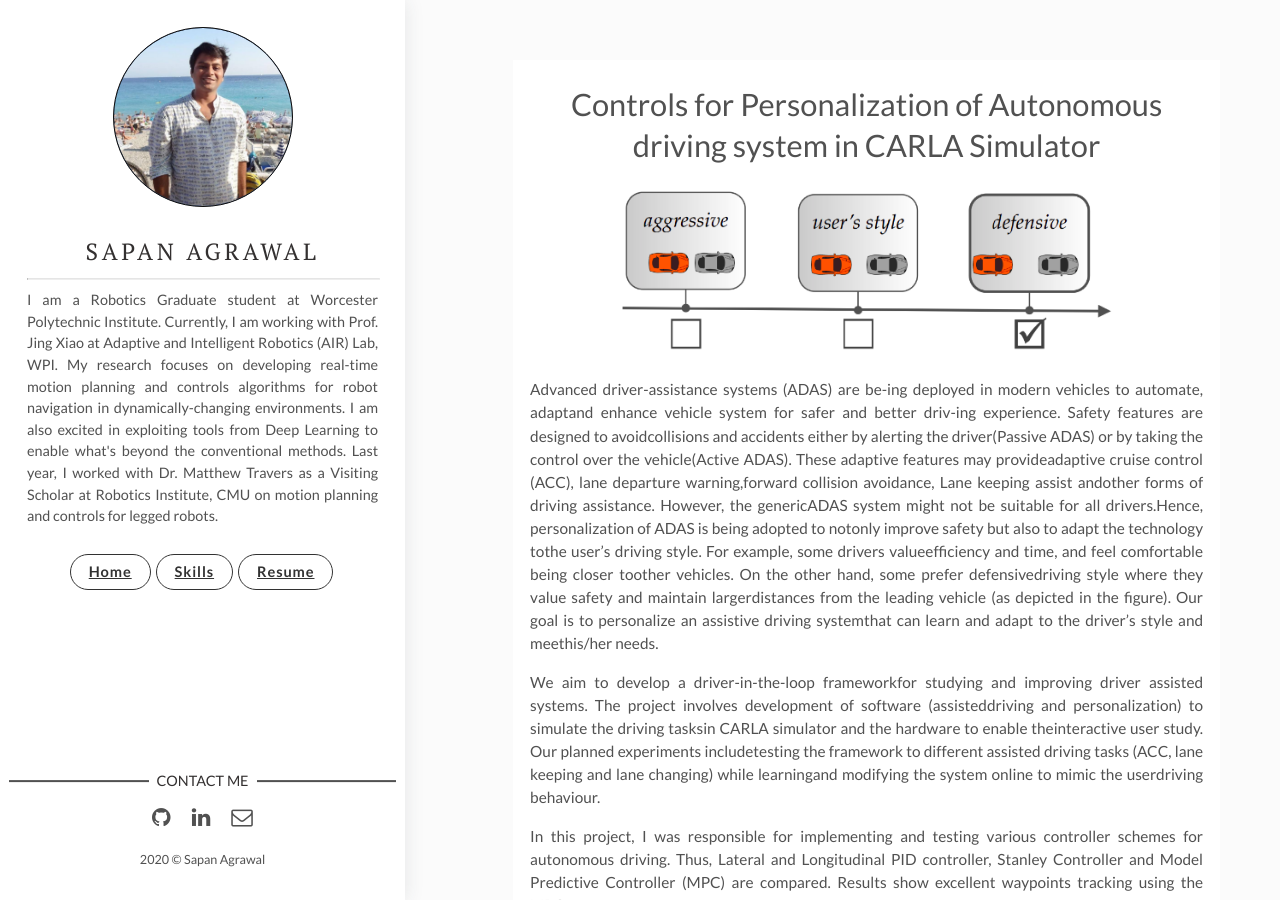
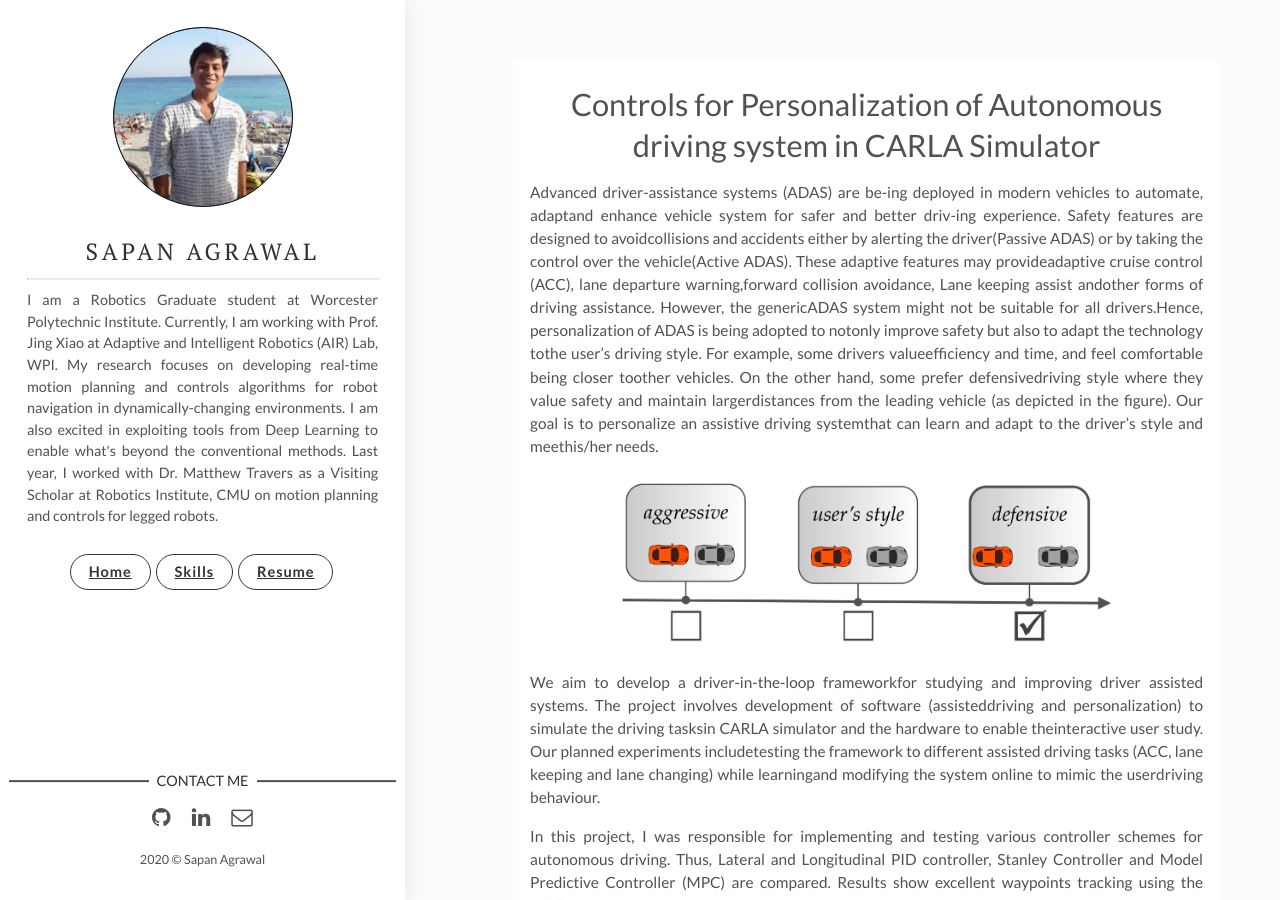
Before and after one commit to sapan-ostic/sapan-ostic.github.io, a Jekyll site: the page built from _posts/2019-01-31-Controls-for-Personalization-of-Autonomous-driving-system-in-CARLA-Simulator.markdown, in a window 1280 px wide and 900 px high. Built offline with Jekyll 4.4.1, drawn with Linux system fonts in a browser that asks for light colours.

Commit message:
general commit

```diff
--- a/_posts/2019-01-31-Controls-for-Personalization-of-Autonomous-driving-system-in-CARLA-Simulator.markdown
+++ b/_posts/2019-01-31-Controls-for-Personalization-of-Autonomous-driving-system-in-CARLA-Simulator.markdown
@@ -7,11 +7,11 @@ img:  mpc_carla.gif # Add image post (optional)
 tags: [Motion Planning, Controls, Python]
 ---
 
+Advanced  driver-assistance  systems  (ADAS)  are  be-ing  deployed  in  modern  vehicles  to  automate,  adaptand  enhance  vehicle  system  for  safer  and  better  driv-ing  experience.  Safety  features  are  designed  to  avoidcollisions  and  accidents  either  by  alerting  the  driver(Passive ADAS) or by taking the control over the vehicle(Active  ADAS).  These  adaptive  features  may  provideadaptive  cruise  control  (ACC),  lane  departure  warning,forward  collision  avoidance,  Lane  keeping  assist  andother forms of driving assistance. However, the genericADAS  system  might  not  be  suitable  for  all  drivers.Hence, personalization of ADAS is being adopted to notonly improve safety but also to adapt the technology tothe user’s driving style. For example, some drivers valueefficiency and time, and feel comfortable being closer toother vehicles. On the other hand, some prefer defensivedriving style where they value safety and maintain largerdistances  from  the  leading  vehicle  (as  depicted in the figure). Our goal is to personalize an assistive driving systemthat  can  learn  and  adapt  to  the  driver’s  style  and  meethis/her needs.
+
 <p align="center">
     <img src="{{site.baseurl}}/assets/img/personalization.png">
 </p>
-
-Advanced  driver-assistance  systems  (ADAS)  are  be-ing  deployed  in  modern  vehicles  to  automate,  adaptand  enhance  vehicle  system  for  safer  and  better  driv-ing  experience.  Safety  features  are  designed  to  avoidcollisions  and  accidents  either  by  alerting  the  driver(Passive ADAS) or by taking the control over the vehicle(Active  ADAS).  These  adaptive  features  may  provideadaptive  cruise  control  (ACC),  lane  departure  warning,forward  collision  avoidance,  Lane  keeping  assist  andother forms of driving assistance. However, the genericADAS  system  might  not  be  suitable  for  all  drivers.Hence, personalization of ADAS is being adopted to notonly improve safety but also to adapt the technology tothe user’s driving style. For example, some drivers valueefficiency and time, and feel comfortable being closer toother vehicles. On the other hand, some prefer defensivedriving style where they value safety and maintain largerdistances  from  the  leading  vehicle  (as  depicted in the figure). Our goal is to personalize an assistive driving systemthat  can  learn  and  adapt  to  the  driver’s  style  and  meethis/her needs.
 
 We  aim  to  develop  a  driver-in-the-loop  frameworkfor   studying   and   improving   driver   assisted   systems. The  project  involves  development  of  software  (assisteddriving and personalization) to simulate the driving tasksin  CARLA  simulator  and  the  hardware  to  enable  theinteractive user study. Our planned experiments includetesting the framework to different assisted driving tasks (ACC,  lane  keeping  and  lane  changing)  while  learningand  modifying  the  system  online  to  mimic  the  userdriving behaviour.
 
```
